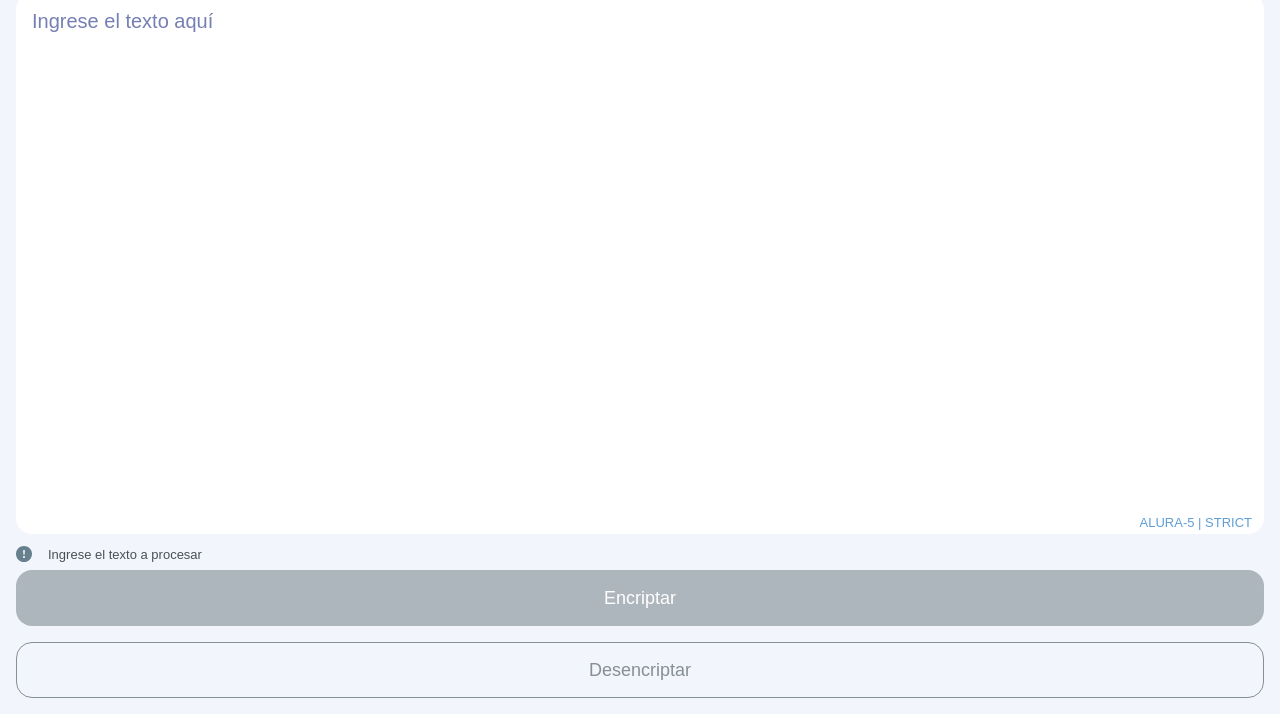
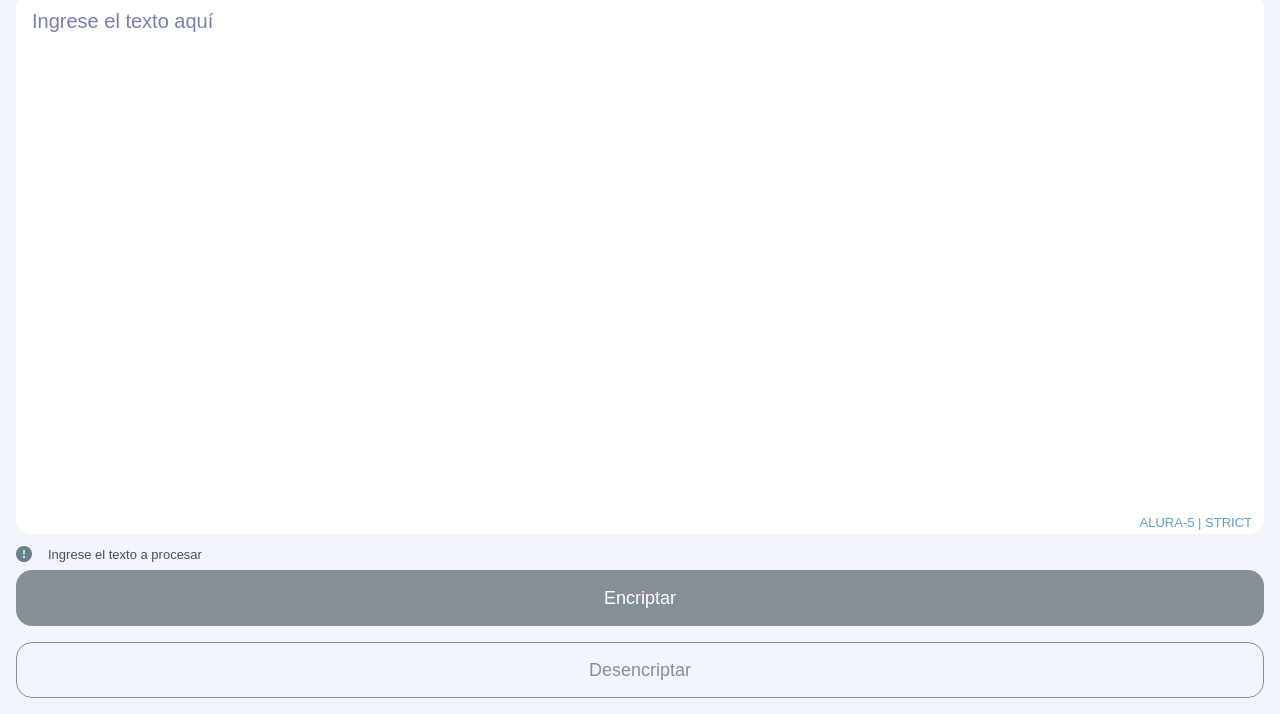
Before and after one commit to vulopez/encryptor, a plain HTML site: page index.html in a window 1280 px wide. Shown: the part 86-800 px from the top of the page. Drawn offline with nearby package versions, Linux system fonts and the light colour scheme.

Commit message:
Button color darker when is disabled

```diff
--- a/assets/css/styles.css
+++ b/assets/css/styles.css
@@ -172,7 +172,7 @@ button {
 }
 
 .encrypt:disabled {
-  background-color: var(--gray-200);
+  background-color: var(--gray-300);
   cursor: not-allowed;
 }
 
@@ -194,7 +194,6 @@ button {
 .decrypt:disabled {
   color: var(--gray-300);
   border-color: var(--gray-300);
-  /* background-color: var(--gray-100); */
   cursor: not-allowed;
 }
 
```
